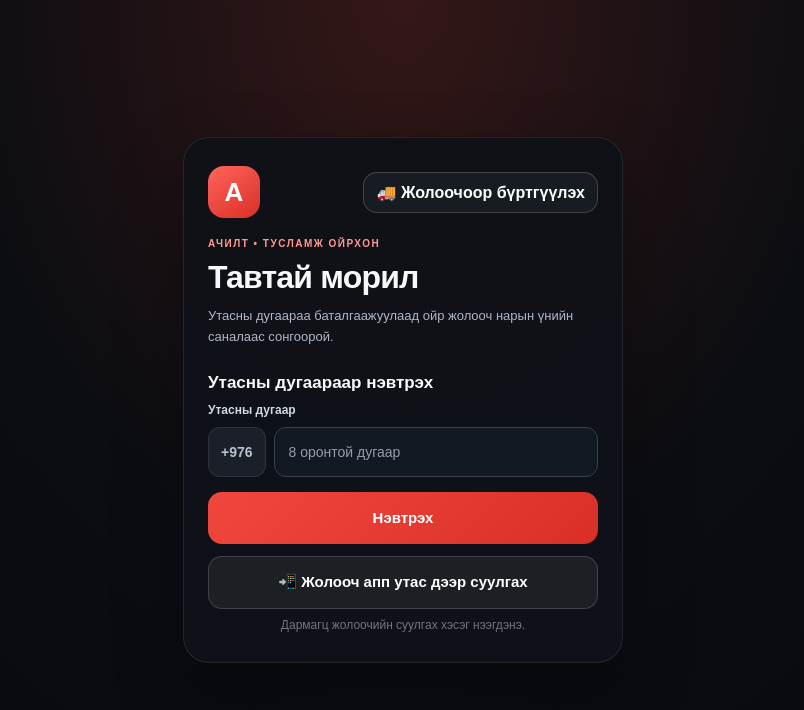
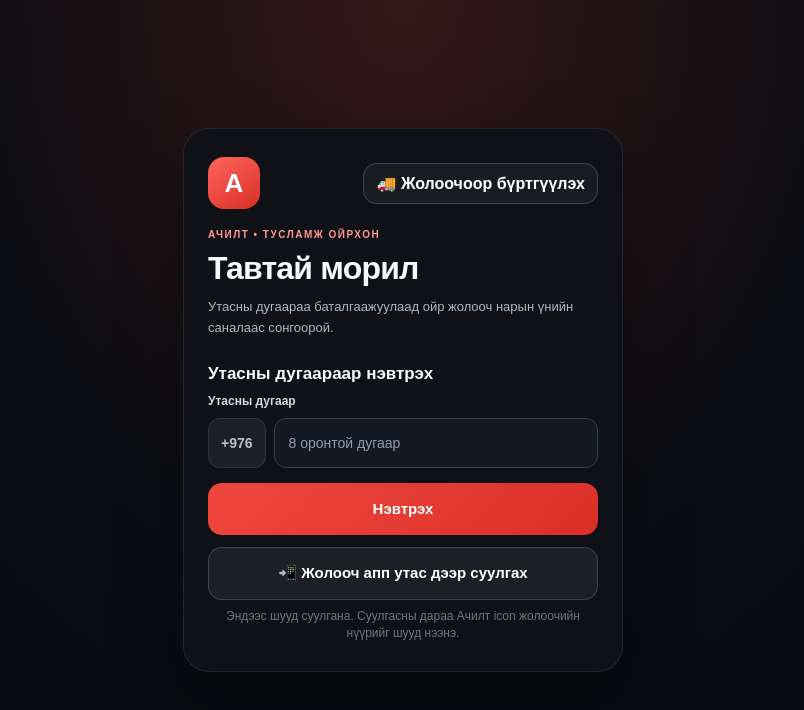
Before and after one commit to jargalbayr955-cmyk/-, a Next.js app: page /start in a window 1280 px wide. Shown: the top 710 px of the page, without its empty margins (237-1041 px from the left). Built offline with nearby package versions, Linux system fonts and the light colour scheme; no server answers.

Commit message:
Install driver PWA directly from main login

```diff
--- a/app/components/driver-install-entry-link.tsx
+++ b/app/components/driver-install-entry-link.tsx
@@ -3,9 +3,45 @@
 import { useEffect, useRef, useState } from 'react'
 import { createPortal } from 'react-dom'
 
+type InstallPromptEvent = Event & {
+  prompt: () => Promise<void>
+  userChoice: Promise<{ outcome: 'accepted' | 'dismissed'; platform: string }>
+}
+
+function browserStandaloneMode() {
+  if (typeof window === 'undefined') return false
+  const navigatorWithStandalone = navigator as Navigator & { standalone?: boolean }
+  return window.matchMedia('(display-mode: standalone)').matches || Boolean(navigatorWithStandalone.standalone)
+}
+
 export function DriverInstallEntryLink() {
   const [target, setTarget] = useState<HTMLElement | null>(null)
+  const [installPrompt, setInstallPrompt] = useState<InstallPromptEvent | null>(null)
+  const [installed, setInstalled] = useState(false)
+  const [help, setHelp] = useState('')
   const hostRef = useRef<HTMLDivElement | null>(null)
+
+  useEffect(() => {
+    if ('serviceWorker' in navigator) navigator.serviceWorker.register('/sw.js').catch(() => {})
+
+    const onBeforeInstall = (event: Event) => {
+      event.preventDefault()
+      setInstallPrompt(event as InstallPromptEvent)
+      setHelp('')
+    }
+    const onInstalled = () => {
+      setInstalled(true)
+      setInstallPrompt(null)
+      setHelp('Ачилт Жолооч суулгагдлаа. Утасны нүүрэн дээрх “Ачилт” icon жолоочийн хэсгийг шууд нээнэ.')
+    }
+
+    window.addEventListener('beforeinstallprompt', onBeforeInstall)
+    window.addEventListener('appinstalled', onInstalled)
+    return () => {
+      window.removeEventListener('beforeinstallprompt', onBeforeInstall)
+      window.removeEventListener('appinstalled', onInstalled)
+    }
+  }, [])
 
   useEffect(() => {
     const syncHost = () => {
@@ -42,31 +78,66 @@ export function DriverInstallEntryLink() {
     }
   }, [])
 
+  const install = async () => {
+    setHelp('')
+
+    if (installPrompt) {
+      await installPrompt.prompt()
+      const choice = await installPrompt.userChoice
+      setInstallPrompt(null)
+      if (choice.outcome === 'accepted') {
+        setHelp('Суулгаж байна. Суулгасны дараа утасны нүүрэн дээрх “Ачилт” icon-оос жолоочийн нүүр шууд нээгдэнэ.')
+      }
+      return
+    }
+
+    const ua = navigator.userAgent
+    const ios = /iPhone|iPad|iPod/i.test(ua)
+    const safari = /Safari/i.test(ua) && !/CriOS|FxiOS|EdgiOS|OPiOS/i.test(ua)
+
+    if (browserStandaloneMode()) {
+      setHelp('Та одоо суулгасан апп дотор байна. Browser-оор энэ нүүрийг нээгээд жолоочийн аппыг суулгана уу.')
+      return
+    }
+
+    if (ios) {
+      setHelp(safari
+        ? 'Safari-ийн Share (□↑) → “Add to Home Screen” → Add дарна уу. Суулгасан icon жолоочийн нүүрийг нээнэ.'
+        : 'iPhone дээр Safari-аар энэ нүүрийг нээгээд Share (□↑) → “Add to Home Screen” → Add дарна уу.')
+      return
+    }
+
+    setHelp('Chrome-ийн ⋮ цэс → “Install app” эсвэл “Add to Home screen” дарна уу.')
+  }
+
   if (!target) return null
 
   return createPortal(
     <div style={{ marginTop: 12, textAlign: 'center' }}>
-      <a
-        href="/driver"
+      <button
+        type="button"
+        onClick={() => void install()}
+        disabled={installed}
         style={{
           display: 'block',
           width: '100%',
           boxSizing: 'border-box',
           borderRadius: 14,
           padding: '14px 16px',
-          background: 'rgba(255,255,255,0.06)',
-          border: '1px solid rgba(255,255,255,0.16)',
+          background: installed ? 'rgba(34,197,94,0.14)' : 'rgba(255,255,255,0.06)',
+          border: installed ? '1px solid rgba(34,197,94,0.35)' : '1px solid rgba(255,255,255,0.16)',
           color: '#fff',
           fontSize: 15,
           fontWeight: 800,
-          textDecoration: 'none',
+          cursor: installed ? 'default' : 'pointer',
         }}
       >
-        📲 Жолооч апп утас дээр суулгах
-      </a>
+        {installed ? '✓ Жолооч апп суулгагдсан' : '📲 Жолооч апп утас дээр суулгах'}
+      </button>
       <p style={{ color: 'rgba(255,255,255,0.42)', fontSize: 12, lineHeight: 1.45, margin: '8px 4px 0' }}>
-        Дармагц жолоочийн суулгах хэсэг нээгдэнэ.
+        Эндээс шууд суулгана. Суулгасны дараа Ачилт icon жолоочийн нүүрийг шууд нээнэ.
       </p>
+      {help && <p role="status" style={{ color: '#ffd166', fontSize: 12, lineHeight: 1.5, margin: '8px 4px 0' }}>{help}</p>}
     </div>,
     target
   )
```
